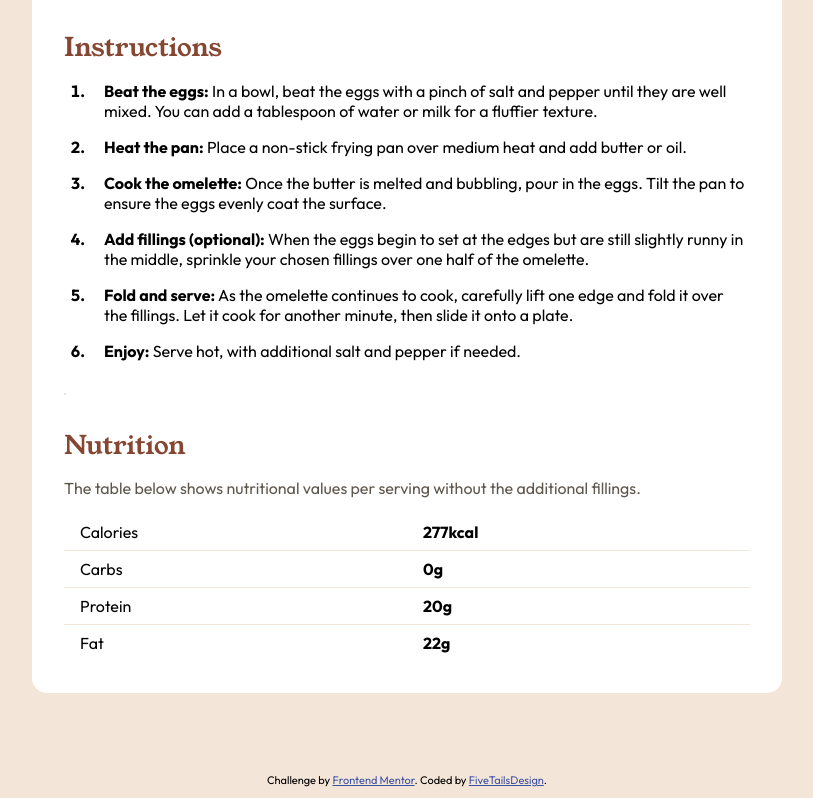
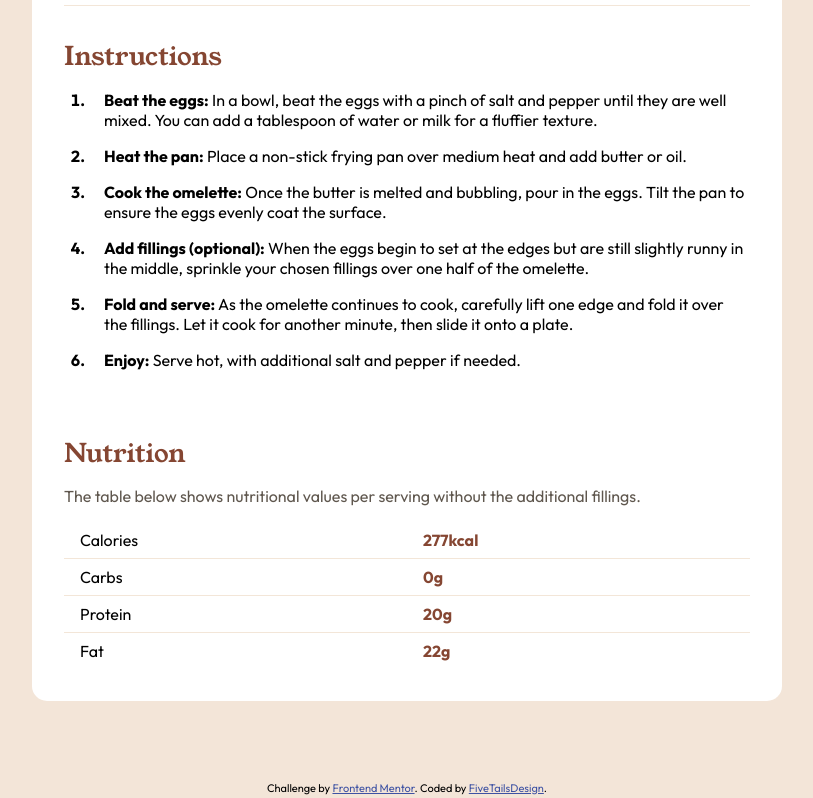
Before and after one commit to fivetailsdevelopment/recipe-page, a plain HTML site: page index.html in a window 1280 px wide. Shown: the part 1062-1860 px from the top of the page, without its empty margins (233-1046 px from the left). Drawn offline with Linux system fonts and the light colour scheme.

Commit message:
minor formatting changes

```diff
--- a/index.css
+++ b/index.css
@@ -36,7 +36,8 @@ main {
 }
 
 hr {
-    border: 1px solid var(--colour-Stone-100);
+    border: none;
+    border-bottom: 1px solid var(--colour-Stone-100);
     margin: 2rem 0;
     justify-self:last baseline;
 }
@@ -150,7 +151,7 @@ tr:not(:last-of-type) {
 .preparation {
     grid-area: two;
     background-color: var(--colour-Rose-50);
-    padding: 1.5em;
+    padding: 1.8em 1.5em;
     margin: 2em 0;
 }
 
@@ -209,3 +210,8 @@ tr:not(:last-of-type) {
 .nutrition p {
     margin: 1em 0;
 }
+
+.color--brown-bold {
+    color: var(--colour-Brown-800);
+    font-weight: bold;
+}
--- a/index.html
+++ b/index.html
@@ -84,16 +84,16 @@
         <p>The table below shows nutritional values per serving without the additional fillings.</p>
         <table>
           <tr>
-            <td>Calories</td>   <td><strong>277kcal</strong></td>
+            <td>Calories</td>   <td class="color--brown-bold">277kcal</td>
           </tr>
           <tr>
-            <td>Carbs</td>   <td><strong>0g</strong></td>
+            <td>Carbs</td>   <td class="color--brown-bold">0g</td>
           </tr>
           <tr>
-            <td>Protein</td>   <td><strong>20g</strong></td>
+            <td>Protein</td>   <td class="color--brown-bold">20g</td>
           </tr>
           <tr>
-            <td>Fat</td>   <td><strong>22g</strong></td>
+            <td>Fat</td>   <td class="color--brown-bold">22g</td>
           </tr>
         </table>
       </div>
```
